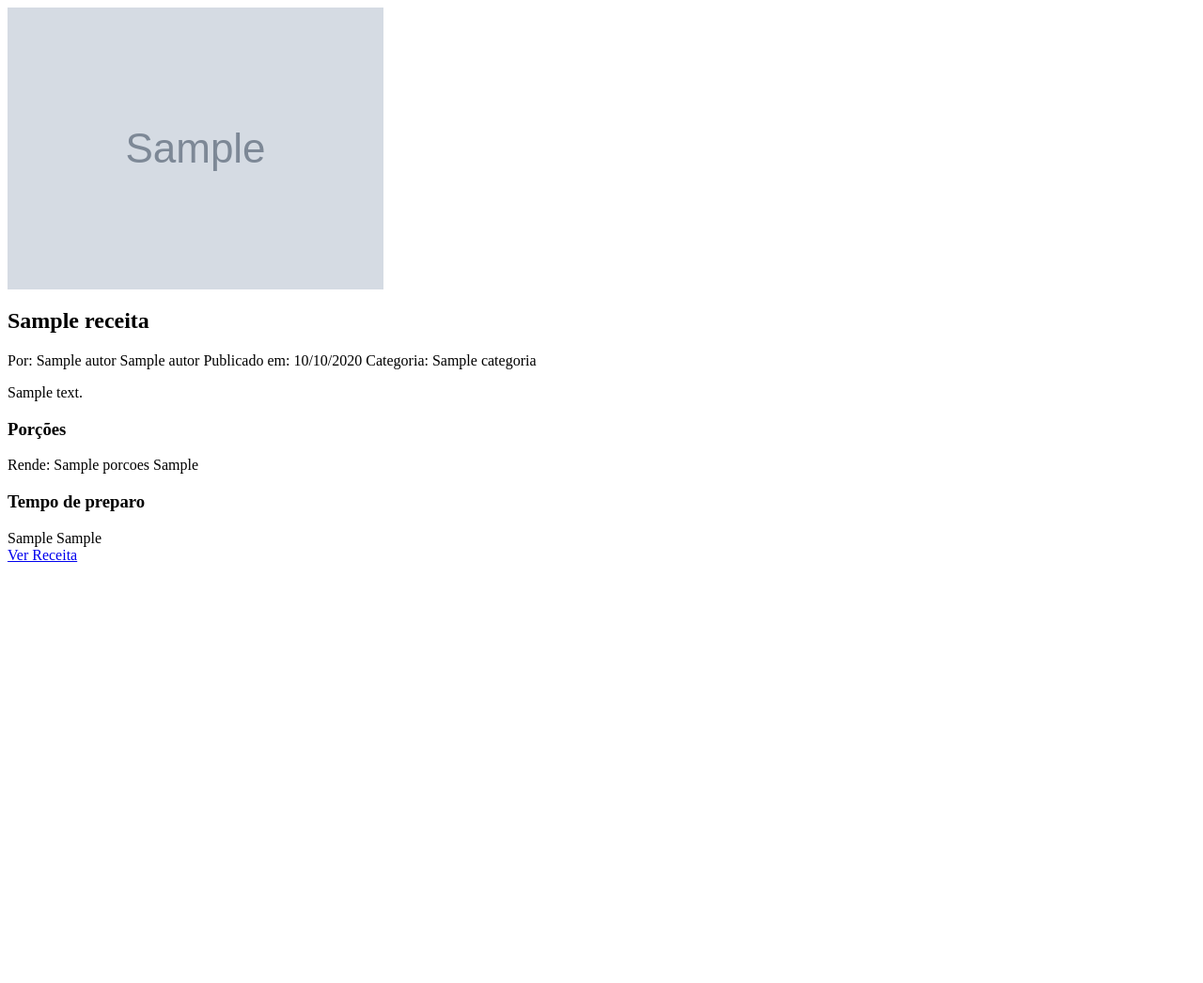
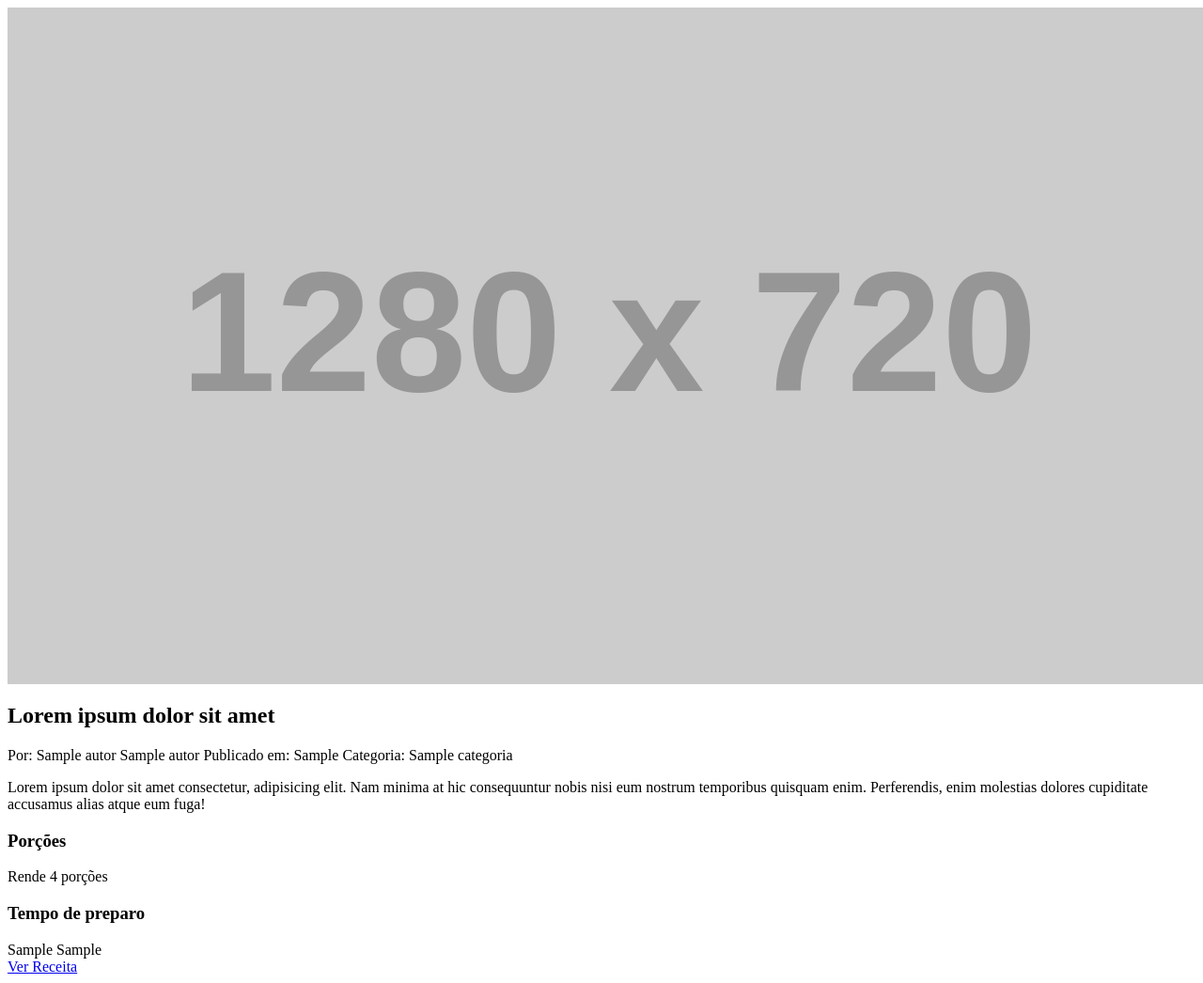
Before and after one commit to desucasas/DjangoPython, a Django app: template SenaiDJPython/receitas/templates/parciais/card.html in a window 1280 px wide. Shown: the whole page at 94% size. Before the commit the page ends 598 px from the top, so only its background shows below. Run offline with Django 5.2, Linux system fonts and the light colour scheme; the template is opened without the code that fills it: most values are stand-ins (such as "Sample title", 1, 10 or a date in 2020); grey boxes marked "Sample" are stand-in pictures; grey boxes labelled with a size stand in for pictures from a placeholder-image service; some libraries are stand-ins or nearby versions.

Commit message:
Django Atualizado

```diff
--- a/SenaiDJPython/receitas/templates/parciais/card.html
+++ b/SenaiDJPython/receitas/templates/parciais/card.html
@@ -1,40 +1,42 @@
 <div class="principal-conteudo-lista">
     <div class="receita-card">
-        <img src="{{ receita.imagem }}">
+        <img src="https://placehold.co/1280x720/orange/black">
     </div>
-    <h2 class="receita-titulo">{{ receita.titulo }}</h2>
+    <h2 class="receita-titulo">Lorem ipsum dolor sit amet</h2>
     <div class="receitas-autor">
         <span class="receitas-autor-item">
             <i class="fas fa-user"></i>
-            Por: {{ receita.autor.nome }} {{ receita.autor.sobrenome }}
+            Por: {{ receita.autor }} {{ receita.autor.sobrenome}}
         </span>
         <span class="receitas-autor-item">
             <i class="fas fa-calendar"></i>
-            Publicado em: {{ receita.Data_publicacao | date:"d/m/Y" }}
+            Publicado em: {{ receita.data_publicacao }}
         </span>
         <span class="receitas-autor-item">
             <i class="fas fa-layer-group"></i>
-            Categoria: {{receita.categoria}}
+            Categoria: {{ receita.categoria }}
         </span>
         <div class="receita-descrição">
             <p>
-                {{ receita.descricao }}
+                Lorem ipsum dolor sit amet consectetur, adipisicing elit. Nam minima at hic consequuntur nobis
+                nisi eum nostrum temporibus quisquam enim. Perferendis, enim molestias dolores cupiditate
+                accusamus alias atque eum fuga!
             </p>
         </div>
         <div class="receita-meta">
             <div class="receita-meta-servindo">
                 <h3>Porções</h3>
                 <i class="fas fa-user-friends"></i>
-                Rende: {{ receita.porcoes }} {{ receita.unidade_porcoes }}
+                Rende 4 porções
             </div>
             <div class="receitas-meta-preparo">
                 <h3>Tempo de preparo</h3>
                 <i class="fas fa-clock"></i>
-                {{ receita.tempo_preparo }} {{ receita.unidade_tempo }}
+                {{ receita.tempo_preparo }} {{receita.unidade_tempo }}
             </div>
         </div>
         <footer class="receitas-footer">
-            <a href="{% url "receitas-receita" %}" class="btn btn-primary">
+            <a href="{% url "receitas-receita"%}" class="btn btn-primary">
                 <i class="fas fa-eye"></i>
                 Ver Receita
             </a>
```
Also changed, not shown: SenaiDJPython/receitas/views.py (+3 -4 lines).
